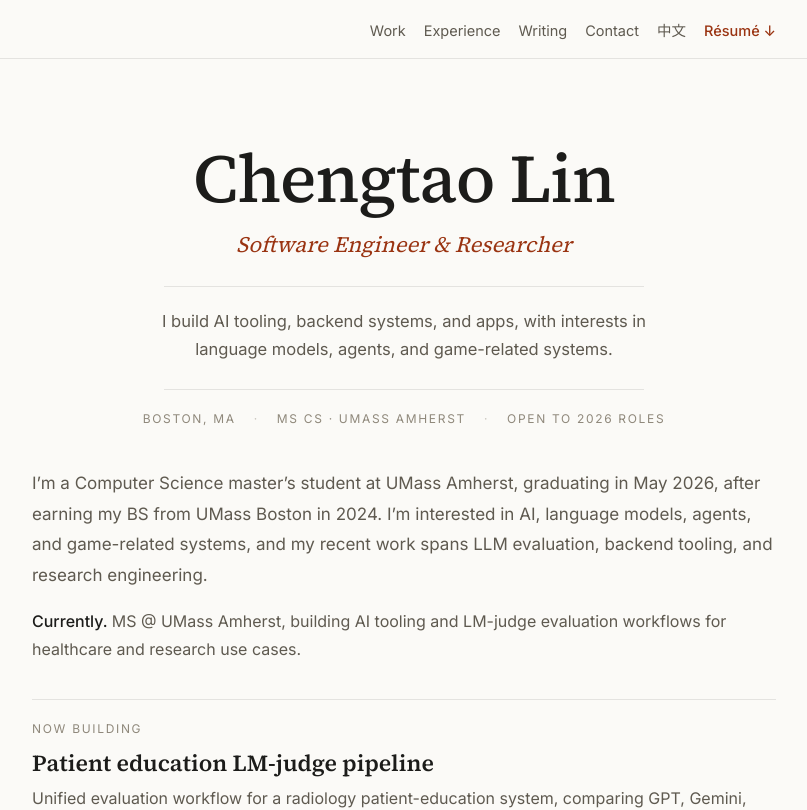
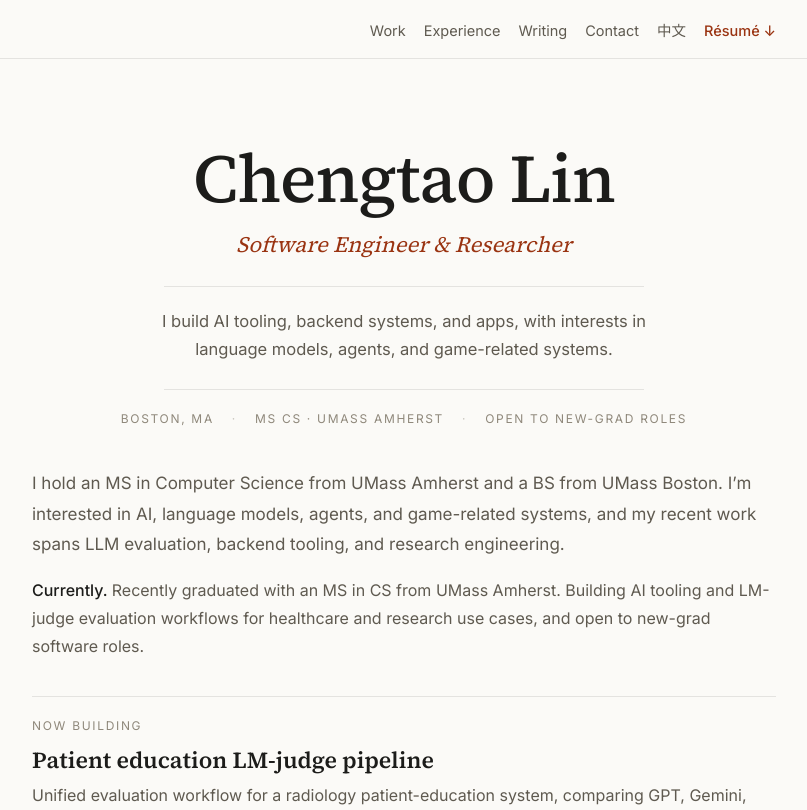
Before and after one commit to TaoLyn838/Me, a React (Vite) app in the folder chengtaolin/: page / in a window 1280 px wide. Shown: the top 810 px of the page, without its empty margins (236-1043 px from the left). Built offline with nearby package versions, Linux system fonts and the light colour scheme.

Commit message:
docs: refresh portfolio copy for new grad

```diff
--- a/chengtaolin/src/data/content.js
+++ b/chengtaolin/src/data/content.js
@@ -10,10 +10,10 @@ export const copy = {
     roleShort: 'Software Engineer & Researcher',
     roleLong: 'MS CS · AI tooling, agents, systems',
     nowLine:
-      'Currently: MS @ UMass Amherst, building AI tooling and LM-judge evaluation workflows for healthcare and research use cases.',
+      'Recently graduated with an MS in CS from UMass Amherst. Building AI tooling and LM-judge evaluation workflows for healthcare and research use cases, and open to new-grad software roles.',
     bio: 'I build AI tooling, backend systems, and apps, with interests in language models, agents, and game-related systems.',
     bioLong:
-      'I’m a Computer Science master’s student at UMass Amherst, graduating in May 2026, after earning my BS from UMass Boston in 2024. I’m interested in AI, language models, agents, and game-related systems, and my recent work spans LLM evaluation, backend tooling, and research engineering.',
+      'I hold an MS in Computer Science from UMass Amherst and a BS from UMass Boston. I’m interested in AI, language models, agents, and game-related systems, and my recent work spans LLM evaluation, backend tooling, and research engineering.',
     sections: {
       work: 'Selected work',
       experience: 'Experience',
@@ -30,7 +30,7 @@ export const copy = {
     langToggle: '中文',
     // Masthead title-page block: italic role line + letterspaced meta row.
     mastheadRole: 'Software Engineer & Researcher',
-    mastheadMeta: ['Boston, MA', 'MS CS · UMass Amherst', 'Open to 2026 roles'],
+    mastheadMeta: ['Boston, MA', 'MS CS · UMass Amherst', 'Open to new-grad roles'],
     featured: {
       kicker: 'Now building',
       path: '/research/patient-education',
@@ -51,11 +51,11 @@ export const copy = {
   zh: {
     name: '林程涛',
     roleShort: 'AI 工具工程师',
-    roleLong: '计算机科学硕士生 · AI 工具、Agent 与系统',
-    nowLine: '现状：UMass Amherst 在读硕士；主要在做 AI 工具与 LM-judge 评测流程，聚焦医疗与研究场景。',
+    roleLong: '计算机科学硕士 · AI 工具、Agent 与系统',
+    nowLine: '现状：已从 UMass Amherst 获得计算机科学硕士学位；主要在做 AI 工具与 LM-judge 评测流程，聚焦医疗与研究场景，目前正在寻找应届生岗位。',
     bio: '主要做 AI 工具、后端系统和应用开发，关注语言模型、Agent 和游戏相关系统。',
     bioLong:
-      '我是 UMass Amherst 计算机科学硕士生，将于 2026 年 5 月毕业，本科毕业于 UMass Boston。我对 AI、语言模型、Agent 和游戏相关系统感兴趣，近期主要在做 LLM 评测、后端工具和研究工程。',
+      '我本科毕业于 UMass Boston，并在 UMass Amherst 获得计算机科学硕士学位。我对 AI、语言模型、Agent 和游戏相关系统感兴趣，近期主要在做 LLM 评测、后端工具和研究工程。',
     sections: {
       work: '精选作品',
       experience: '工作经历',
@@ -72,7 +72,7 @@ export const copy = {
     langToggle: 'EN',
     // 刊头区块：斜体职位行 + 字距展开的信息行
     mastheadRole: '软件工程师 · 研究员',
-    mastheadMeta: ['波士顿，MA', '计算机科学硕士 · UMass Amherst', '寻找 2026 年岗位'],
+    mastheadMeta: ['波士顿，MA', '计算机科学硕士 · UMass Amherst', '寻找应届生岗位'],
     featured: {
       kicker: '正在开发',
       path: '/research/patient-education',
@@ -132,7 +132,7 @@ export const education = [
   {
     school: { en: 'University of Massachusetts Amherst', zh: '麻省大学阿默斯特分校' },
     degree: { en: 'MS, Computer Science', zh: '计算机科学硕士' },
-    date: { en: 'Expected May 2026', zh: '预计 2026 年 5 月毕业' },
+    date: { en: '2025 — 2026', zh: '2025 年 — 2026 年' },
   },
   {
     school: { en: 'University of Massachusetts Boston', zh: '麻省大学波士顿分校' },
```
